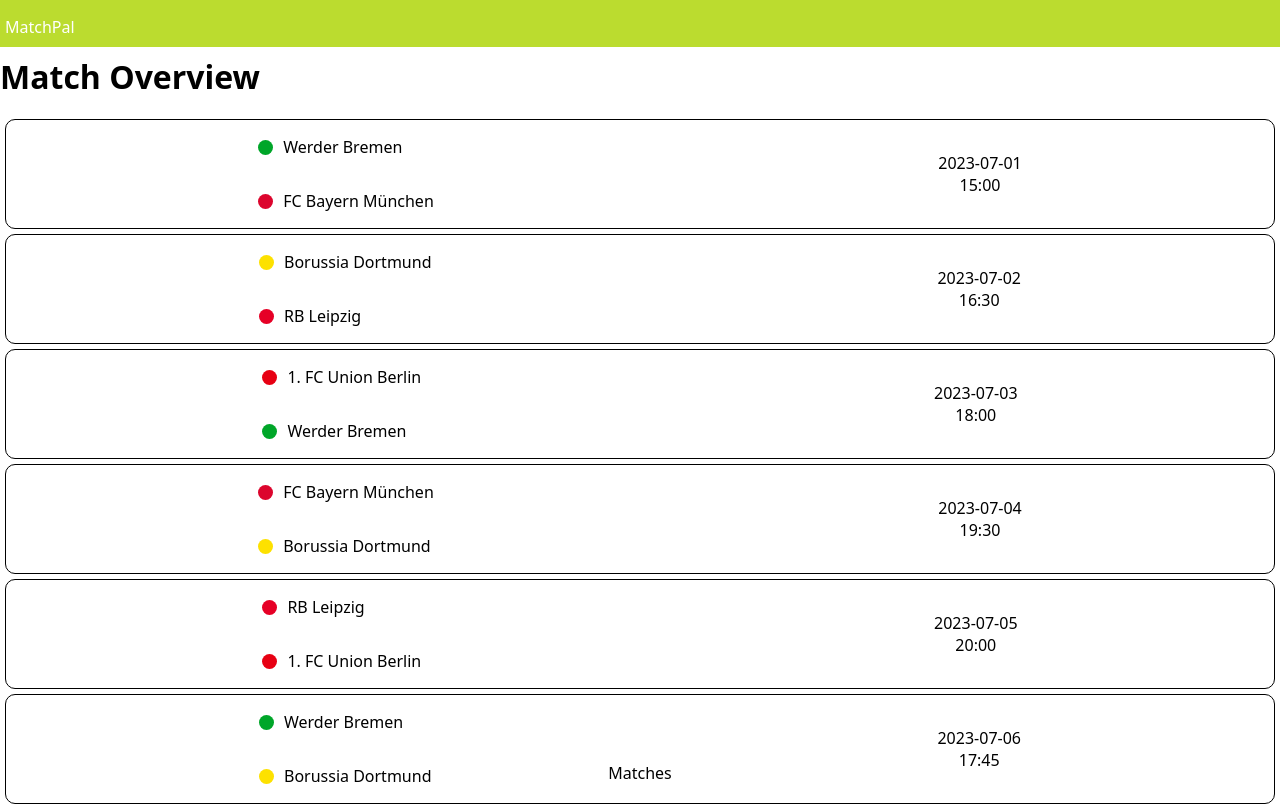
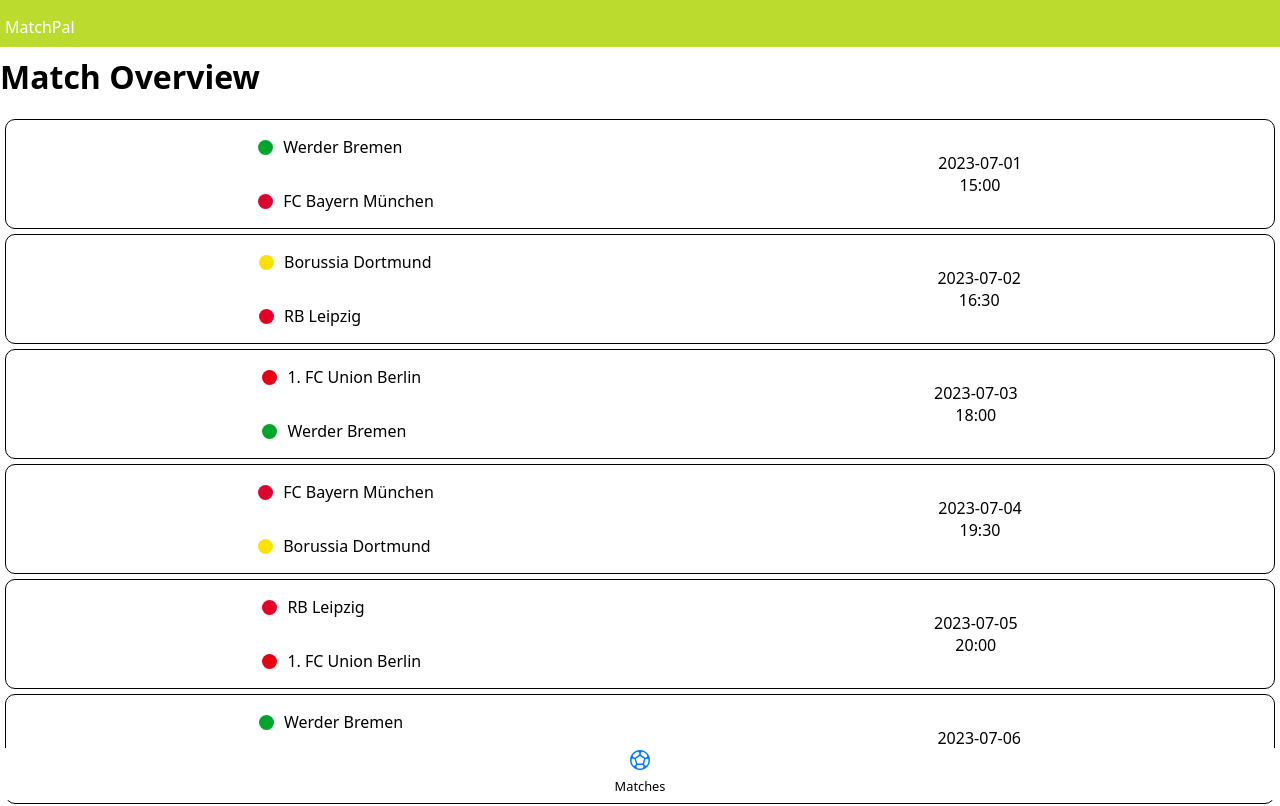
Before and after one commit to sebastianwel/MatchPal, a Next.js app: page / in a window 1280 px wide. Shown: the top 806 px of the page. Built offline with nearby package versions, Linux system fonts and the light colour scheme.

Commit message:
add matches icon for selected and unselected

```diff
--- /dev/null
+++ b/assets/MatchIcon/index.js
@@ -0,0 +1,13 @@
+export default function MatchIcon({isCurrent}){
+
+return (
+<>
+{isCurrent ? <svg xmlns="http://www.w3.org/2000/svg" height="24" viewBox="0 -960 960 960" width="24">
+<path fill="#0079FF" d="M480-80q-82 0-155-31.5t-127.5-86Q143-252 111.5-325T80-480q0-83 31.5-155.5t86-127Q252-817 325-848.5T480-880q83 0 155.5 31.5t127 86q54.5 54.5 86 127T880-480q0 82-31.5 155t-86 127.5q-54.5 54.5-127 86T480-80Zm205-493 69-24 18-64q-34-53-84-90.5T575-809l-65 43v70l175 123Zm-409 0 174-123v-70l-64-43q-63 20-113 57.5T189-661l22 64 65 24Zm-54 320 60-7 39-65-62-191-71-24-48 39q0 72 16 131.5T222-253Zm258 113q27 0 54.5-5t57.5-13l33-72-32-55H368l-32 55 33 72q26 8 55 13t56 5ZM374-345h208l61-183-163-117-166 117 60 183Zm365 92q49-57 65-116.5T820-501l-48-33-70 18-62 191 38 65 61 7Z"/>
+</svg>
+:
+<svg xmlns="http://www.w3.org/2000/svg" height="24" viewBox="0 -960 960 960" width="24"><path d="M480-80q-82 0-155-31.5t-127.5-86Q143-252 111.5-325T80-480q0-83 31.5-155.5t86-127Q252-817 325-848.5T480-880q83 0 155.5 31.5t127 86q54.5 54.5 86 127T880-480q0 82-31.5 155t-86 127.5q-54.5 54.5-127 86T480-80Zm205-493 69-24 18-64q-34-53-84-90.5T575-809l-65 43v70l175 123Zm-409 0 174-123v-70l-64-43q-63 20-113 57.5T189-661l22 64 65 24Zm-54 320 60-7 39-65-62-191-71-24-48 39q0 72 16 131.5T222-253Zm258 113q27 0 54.5-5t57.5-13l33-72-32-55H368l-32 55 33 72q26 8 55 13t56 5ZM374-345h208l61-183-163-117-166 117 60 183Zm365 92q49-57 65-116.5T820-501l-48-33-70 18-62 191 38 65 61 7Z"/></svg>
+}
+</>
+)
+}
--- a/components/AppFooter/AppFooter.js
+++ b/components/AppFooter/AppFooter.js
@@ -16,5 +16,6 @@
     align-items: center;
     position: fixed;
     bottom: 0px;
-    width: 100%
+    width: 100%;
+    background-color: #fff;
 `
--- a/components/Navigation/Navigation.js
+++ b/components/Navigation/Navigation.js
@@ -1,10 +1,27 @@
 import styled from "styled-components";
+import MatchIcon from "../../assets/MatchIcon";
 
 
 export default function Navigation(){
 return(
 <div>
-    <p>Matches</p>
+    <IconAndText>
+    <MatchIcon isCurrent/>
+    <Page>Matches</Page>
+    </IconAndText>
 </div>
 )
 }
+
+const IconAndText = styled.div`
+display: flex;
+flex-direction: column;
+justify-content: center;
+align-items: center;
+`
+
+const Page = styled.p`
+margin-top: 5px;
+margin-bottom: 5px;
+font-size: 0.8rem;
+`
```
